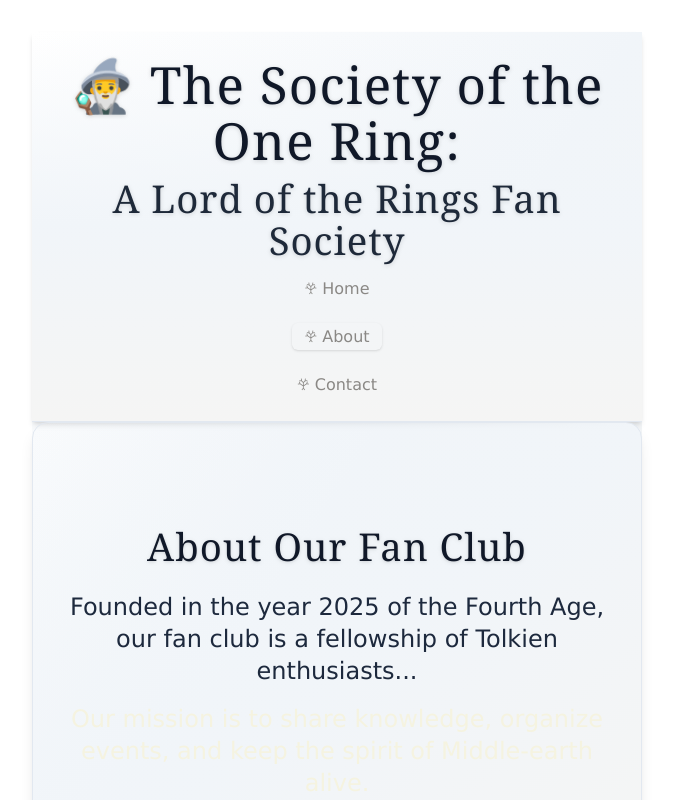
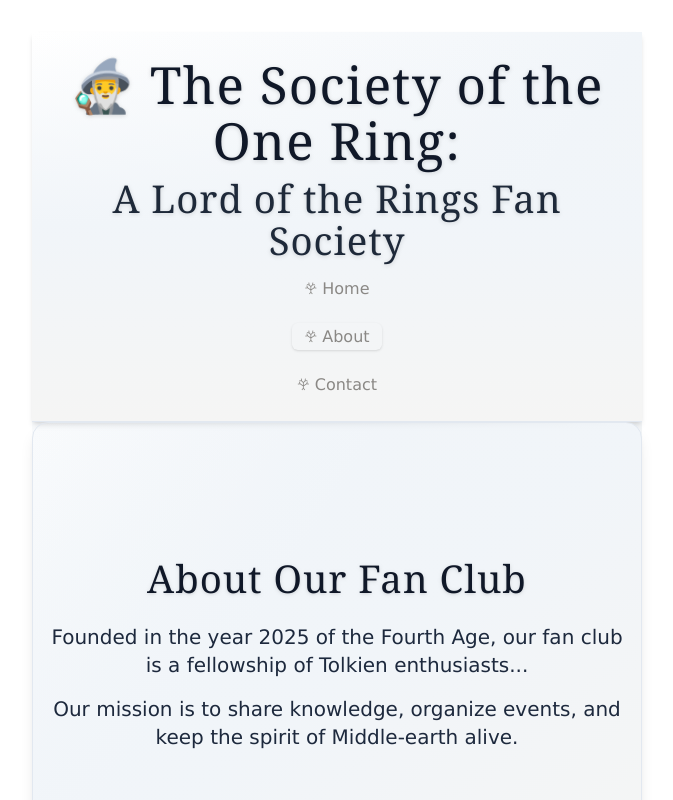
Before and after one commit to mb-owl/lotr-fanclub, a React (Vite) app in the folder frontend/: page /about in a window 1280 px wide. Shown: the top 800 px of the page, without its empty margins (303-976 px from the left). Built offline with nearby package versions, Linux system fonts and the light colour scheme.

Commit message:
more format fixes with contact form integrated

```diff
--- a/frontend/src/components/pages/About.jsx
+++ b/frontend/src/components/pages/About.jsx
@@ -5,11 +5,11 @@
         <h2 className="text-3xl md:text-4xl font-serif font-normal mb-6 text-gray-900 tracking-wide drop-shadow">
           About Our Fan Club
         </h2>
-        <p className="text-xl md:text-2xl font-normal max-w-xl mx-auto mb-4 text-slate-800">
+        <p className="text-xl md:text-2l font-normal max-w-xl mx-auto mb-4 text-slate-800">
           Founded in the year 2025 of the Fourth Age, our fan club is a
           fellowship of Tolkien enthusiasts...
         </p>
-        <p className="text-xl md:text-2xl font-normal max-w-xl mx-auto text-sage-900">
+        <p className="text-xl md:text-2l font-normal max-w-xl mx-auto mb-4 text-slate-800">
           Our mission is to share knowledge, organize events, and keep the
           spirit of Middle-earth alive.
         </p>
--- a/frontend/src/components/pages/Contact.jsx
+++ b/frontend/src/components/pages/Contact.jsx
@@ -2,10 +2,12 @@
 
 const ContactPage = () => {
   return (
+    <section className="flex flex-col items-center justify-center min-h-[60vh] py-16 px-4 text-center rounded-2xl shadow-lg bg-gradient-to-br from-sage-100 via-slate-100 to-stone-100 border border-slate-200">
     <div className="flex flex-col items-center justify-center min-h-screen py-16 px-4 text-center">
       <h2 className="text-3xl md:text-4xl font-serif font-normal mb-6 text-gray-900 tracking-wide drop-shadow">Get in Touch!</h2>
       <ContactForm />
     </div>
+    </section>
   );
 }
 
--- a/frontend/src/components/pages/ContactForm.jsx
+++ b/frontend/src/components/pages/ContactForm.jsx
@@ -18,10 +18,8 @@
     }
 
     return (
+
         <form onSubmit={handleSubmit} className="space-y-4">
-
-
-
             <div>
             <label className="block text-gray-700 font-semibold mb-2">Name</label>
             <input
```
